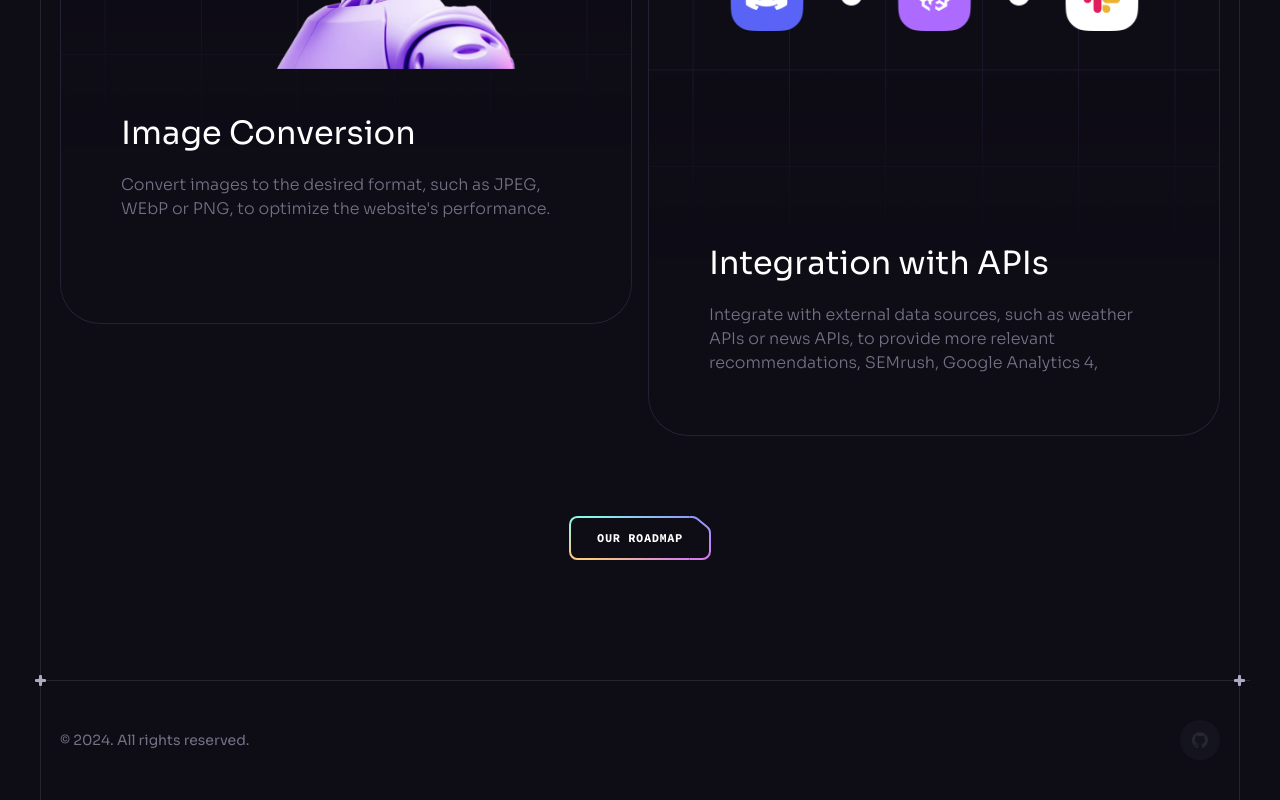
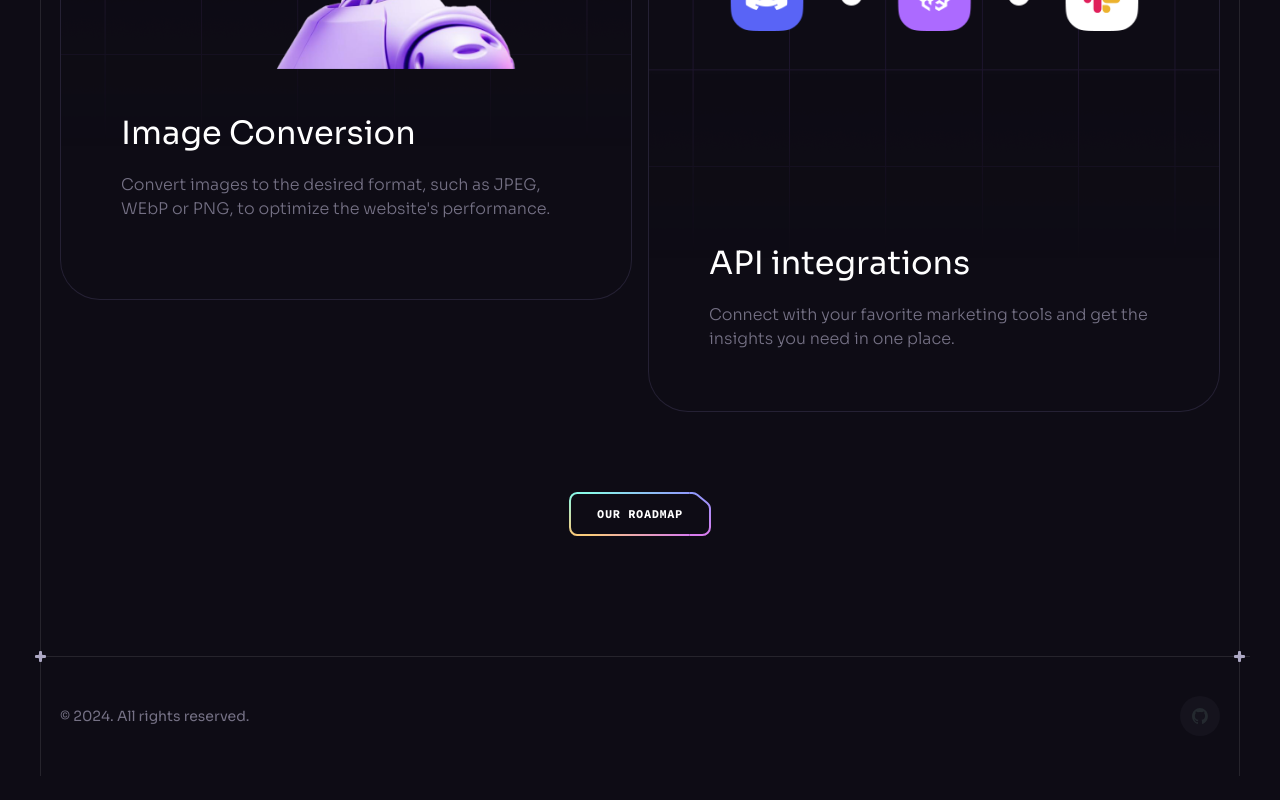
Before and after one commit to mascanho/RustyLanding, a React (Vite) app: page /help in a window 1280 px wide. Shown: the part 7928-8728 px from the top of the page. After the commit the page ends 8704 px from the top, so only its background shows below. Built offline with nearby package versions, Linux system fonts and the light colour scheme.

Commit message:
Update index.js

```diff
--- a/src/constants/index.js
+++ b/src/constants/index.js
@@ -121,8 +121,8 @@ export const roadmap = [
   },
   {
     id: "3",
-    title: "Integration with APIs",
-    text: "Integrate with external data sources, such as weather APIs or news APIs, to provide more relevant recommendations, SEMrush, Google Analytics 4, ",
+    title: "API integrations",
+    text: "Connect with your favorite marketing tools and get the insights you need in one place.",
     date: "May 2023",
     status: "progress",
     imageUrl: roadmap4,
```
